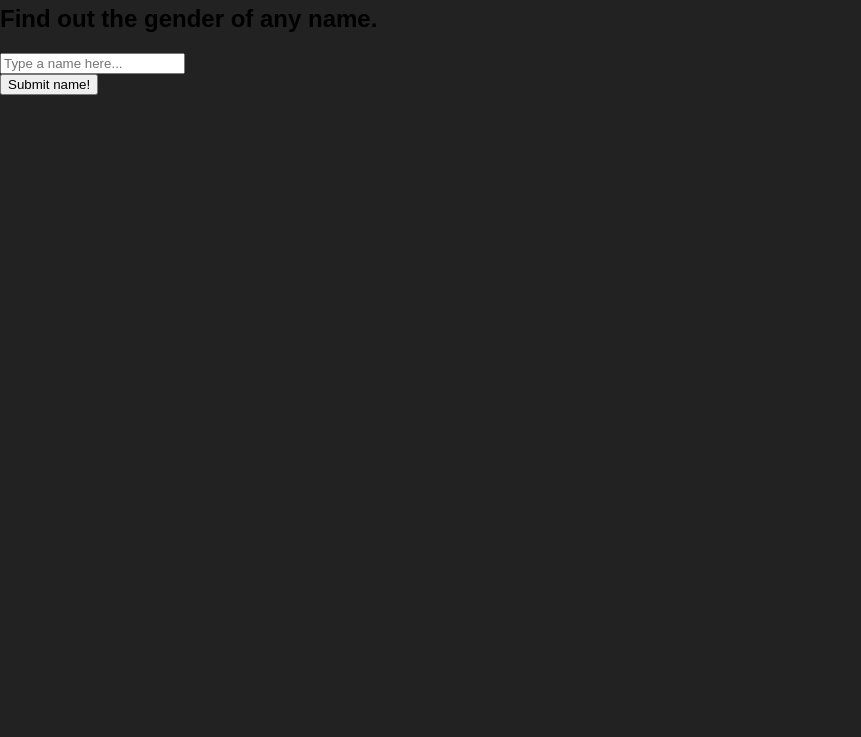
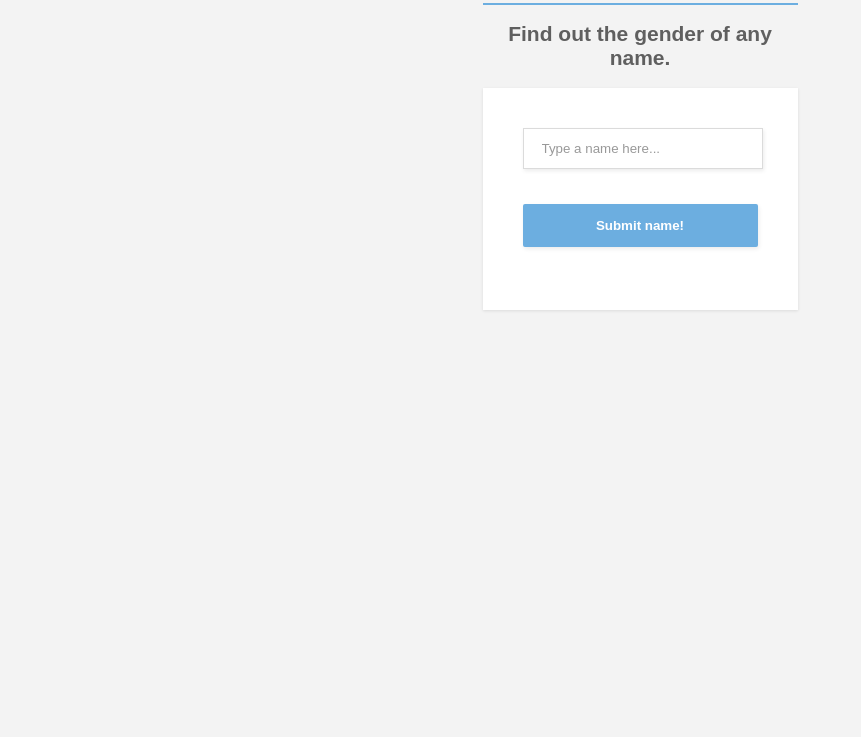
Before and after one commit to elspoka/genderization, a plain HTML site: page index.html in a window 1280 px wide. Shown: the part 63-800 px from the top of the page, without its empty margins (0-861 px from the left). Drawn offline with Linux system fonts and the light colour scheme.

Commit message:
Update style.css

```diff
--- a/css/style.css
+++ b/css/style.css
@@ -1,15 +1,86 @@
-body {
+html{
+    background-color: #f3f3f3;
+}
+
+.form-mini-container{
+    max-width: 315px;
+    margin: 0 auto;
+    font: normal 14px sans-serif;
+    text-align: center;
+    color: #5f5f5f;
+}
+
+.form-mini-container h1{
+    color:  #4c565e;
+    font-size: 24px;
+    padding-bottom: 30px;
+    border-bottom: 2px solid #6caee0;
+    font-weight: bold;
     margin: 0;
-    font-family: sans-serif;
-    background-color: #222222;
 }
-.wrapper {
-    background-color: #424242;
-    padding: 12px;
-    width: 50%;
-    margin: auto;
-    color: #CCCCCC;
+
+.form-mini{
+    box-sizing: border-box;
+    padding: 40px;
+
+    background-color:  #ffffff;
+    box-shadow: 0 1px 3px 0 rgba(0, 0, 0, 0.1);
 }
-.form-sub {
-    padding-top: 12px;
+
+.form-mini .form-row{
+    display: block;
+    text-align: left;
+    margin-bottom: 23px;
 }
+
+.form-mini input,
+.form-mini select{
+    box-sizing: border-box;
+    width: 240px;
+    box-shadow: 1px 2px 4px 0 rgba(0, 0, 0, 0.08);
+    padding: 12px 18px;
+    border: 1px solid #dbdbdb;
+}
+
+
+.form-mini .form-last-row{
+    margin: 35px auto 0;
+}
+
+.form-mini button{
+    display: block;
+    border-radius: 2px;
+    background-color:  #6caee0;
+    color: #ffffff;
+    font-weight: bold;
+    box-shadow: 1px 2px 4px 0 rgba(0, 0, 0, 0.08);
+    width: 100%;
+    padding: 14px 22px;
+    border: 0;
+    cursor: pointer;
+}
+
+/* Placeholder color */
+
+.form-mini ::-webkit-input-placeholder {
+    color:  #999;
+}
+
+.form-mini ::-moz-placeholder {
+    color:  #999;
+    opacity: 1;
+}
+
+.form-mini :-ms-input-placeholder {
+    color:  #999;
+}
+
+/*	Making the form responsive.  */
+
+@media (max-width: 600px) {
+
+    .form-mini-container{
+        margin-top: 0;
+    }
+
+}
```
